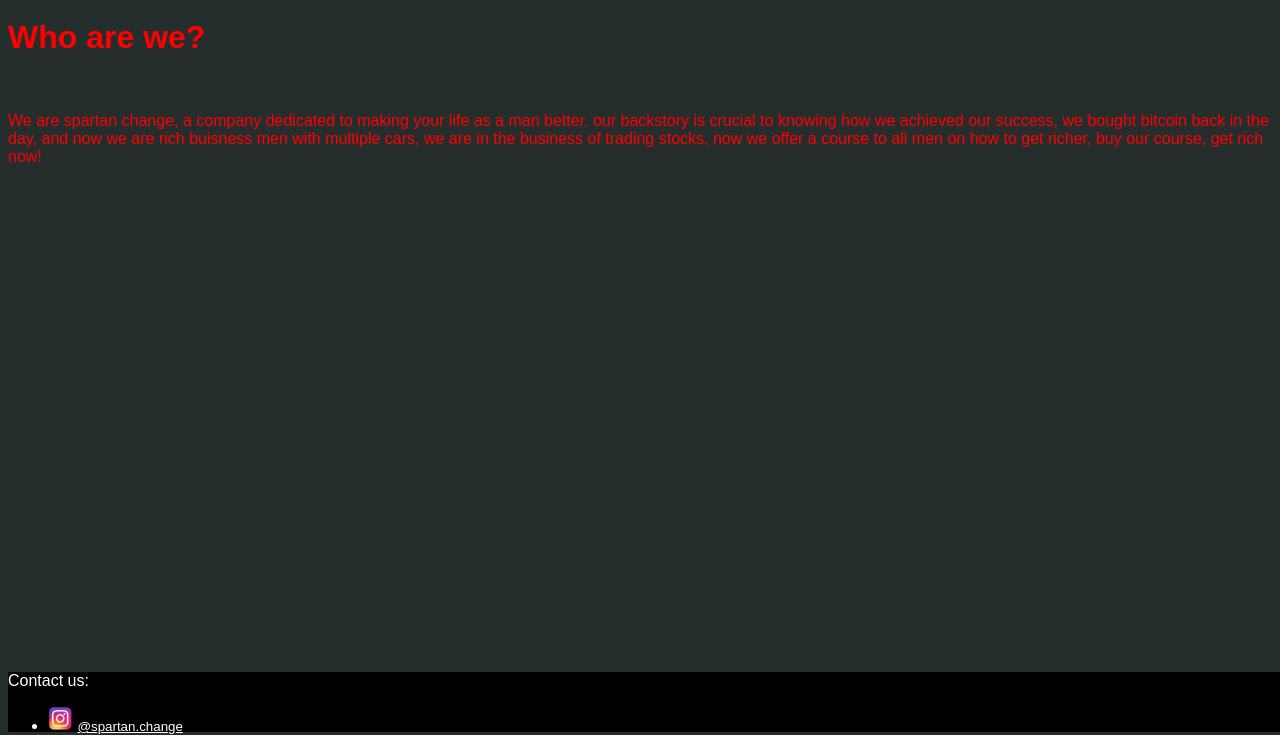
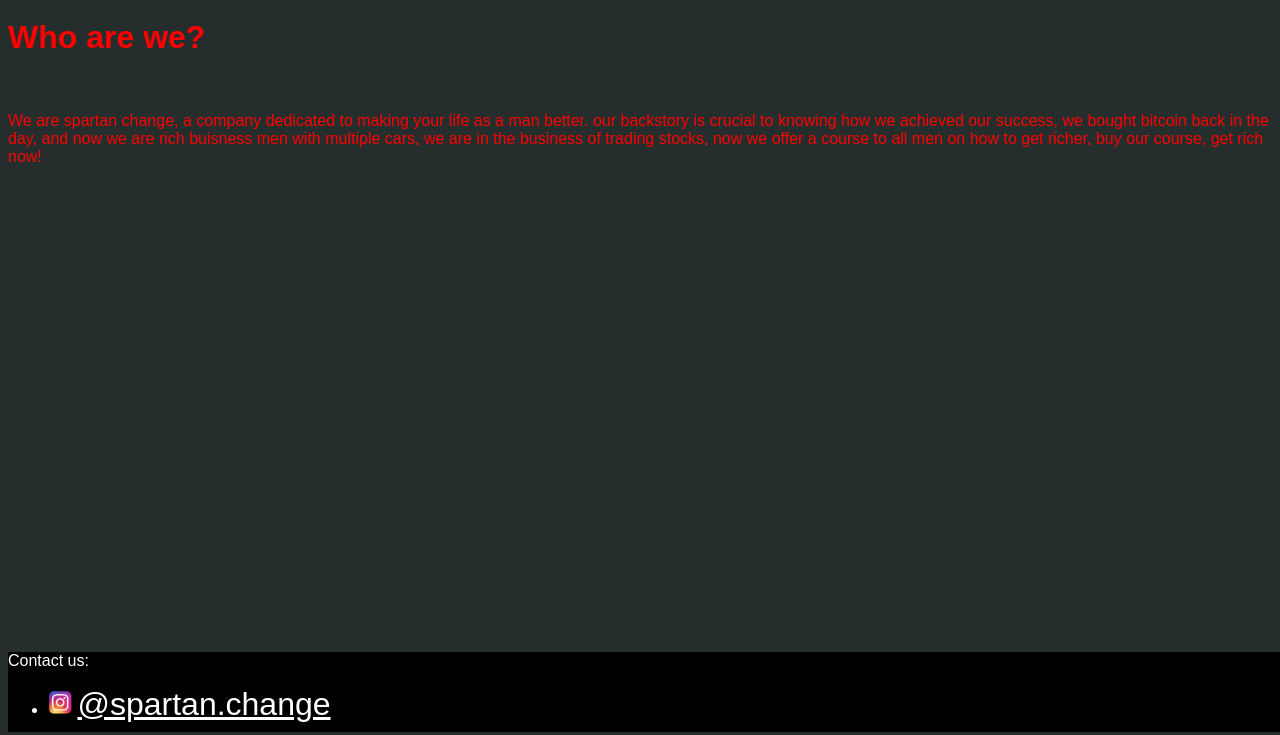
Before and after one commit to Hamza-888/Spartan-Change, a plain HTML site: page aboutus.html in a window 1280 px wide. Shown: the part 68-803 px from the top of the page. Drawn offline with Linux system fonts and the light colour scheme.

Commit message:
Update aboutus.html

```diff
--- a/aboutus.html
+++ b/aboutus.html
@@ -30,11 +30,11 @@
                 position: absolute;
                 bottom: 0;
                 width: 100%;
-                height: 60px;
+                height: 80px;
                 background-color: black;
             }
             .footlink{
-                font-size: smaller;
+                font-size: 2rem;
                 color: white;
             }
         </style>
```
